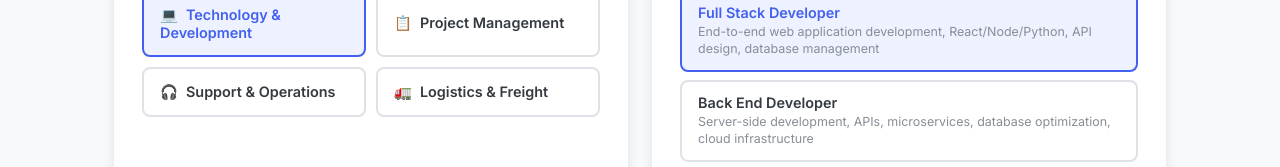
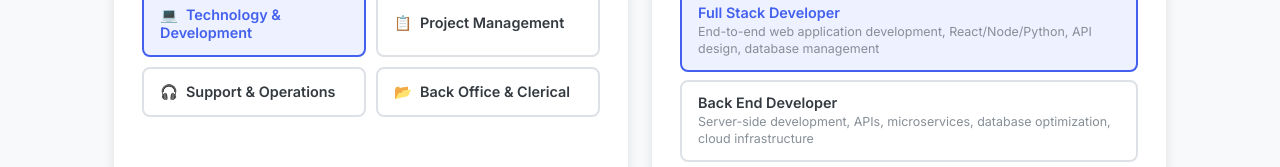
Before and after one commit to neophiliac-operator/loop-services-website, a React (Vite) app: page /roi-calculator in a window 1280 px wide. Shown: the part 455-622 px from the top of the page. Built offline with nearby package versions, Linux system fonts and the light colour scheme.

Commit message:
Replace Logistics & Freight with Back Office & Clerical
New roles: Medical Billing & Coding, Logistics Back Office, Virtual Assistant,
Data Entry, Accounts Payable/Receivable, Customer Service, Bookkeeper, HR/Admin.
All with research-backed US vs India salary data.

```diff
--- a/src/data/salaryData.js
+++ b/src/data/salaryData.js
@@ -226,102 +226,143 @@ const salaryData = {
     },
 
     // ═══════════════════════════════════════
-    // CATEGORY 4: LOGISTICS & FREIGHT (original)
+    // CATEGORY 4: BACK OFFICE & CLERICAL
     // ═══════════════════════════════════════
     {
-      id: 'logistics',
-      name: 'Logistics & Freight',
-      icon: '🚛',
+      id: 'back_office',
+      name: 'Back Office & Clerical',
+      icon: '📂',
       roles: [
         {
-          id: 'dispatcher',
-          title: 'Freight Dispatcher',
-          description: 'Coordinate shipments, manage carrier relationships, route optimization',
+          id: 'medical_billing',
+          title: 'Medical Billing & Coding',
+          description: 'ICD-10/CPT coding, claims submission, denial management, insurance verification, AR follow-up',
           us: {
-            baseSalary: 52000,    // SalaryExpert: $52,048; Glassdoor: $51,110 median
-            totalCost: 68000,
-            source: 'BLS, SalaryExpert, Glassdoor 2025'
+            baseSalary: 46000,    // BLS (medical records/health info): $48,780 median
+                                  // Glassdoor medical biller: $42-50K; AAPC salary survey: $45-52K
+            totalCost: 61000,
+            source: 'BLS, Glassdoor, AAPC 2025 Salary Survey'
           },
           india: {
-            baseSalary: 5100,     // SalaryExpert India: ₹4.2L entry; Indeed: ₹2.4L/yr
-                                  // Mid-range: ₹4.2L = $5,100
-            totalCost: 7650,
-            source: 'SalaryExpert India, Indeed India, AmbitionBox 2025-2026'
+            baseSalary: 5400,     // AmbitionBox: ₹3-7L; Glassdoor India medical billing: ₹3.5-6L
+                                  // Naukri (CPC certified, 3-5 yr): ₹4.5L avg; ≈ $5,400
+                                  // India is a major RCM outsourcing hub — deep talent pool
+            totalCost: 8100,
+            source: 'AmbitionBox, Glassdoor India, Naukri 2025'
           }
         },
         {
-          id: 'billing',
-          title: 'Billing Specialist',
-          description: 'Invoice processing, freight billing, accounts receivable, rate auditing',
+          id: 'logistics_back_office',
+          title: 'Logistics Back Office',
+          description: 'Freight documentation, BOL processing, shipment coordination, carrier communication, rate auditing',
           us: {
-            baseSalary: 48000,
-            totalCost: 63000,
-            source: 'Salary.com, SalaryExpert 2025'
+            baseSalary: 45000,    // BLS (logistics ops): $47K; Glassdoor: $42-48K
+            totalCost: 59000,
+            source: 'BLS, Glassdoor 2025'
           },
           india: {
-            baseSalary: 6100,     // Salary.com India: ₹5.86L; SalaryExpert: ₹5.08L
-            totalCost: 9150,
-            source: 'Salary.com India, SalaryExpert India, Glassdoor India 2025-2026'
+            baseSalary: 4800,     // AmbitionBox logistics ops: ₹3-6L; Indeed India: ₹3.5-5L
+                                  // ≈ ₹4L avg = $4,800
+            totalCost: 7200,
+            source: 'AmbitionBox, Indeed India 2025'
+          }
+        },
+        {
+          id: 'virtual_assistant',
+          title: 'Virtual Assistant',
+          description: 'Calendar management, email handling, travel booking, research, document prep, CRM updates',
+          us: {
+            baseSalary: 45000,    // Glassdoor: $40-52K; Indeed: $42-48K (full-time, dedicated)
+                                  // ZipRecruiter: $43K avg for executive VAs
+            totalCost: 59000,
+            source: 'Glassdoor, Indeed, ZipRecruiter 2025'
+          },
+          india: {
+            baseSalary: 3600,     // AmbitionBox: ₹2-5L; Indeed India: ₹2.5-4L
+                                  // Naukri: ₹3L avg; ≈ $3,600
+            totalCost: 5400,
+            source: 'AmbitionBox, Indeed India, Naukri 2025'
+          }
+        },
+        {
+          id: 'data_entry',
+          title: 'Data Entry Operator',
+          description: 'Document digitization, database updates, form processing, spreadsheet management, QC checks',
+          us: {
+            baseSalary: 37000,    // BLS (data entry keyers): $36,190 median; Salary.com: $37-39K
+            totalCost: 49000,
+            source: 'BLS, Salary.com 2025'
+          },
+          india: {
+            baseSalary: 3000,     // AmbitionBox: ₹1.5-3.5L; Indeed India: ₹15-20K/mo
+                                  // ≈ ₹2.5L avg = $3,000
+            totalCost: 4500,
+            source: 'AmbitionBox, Indeed India 2025'
+          }
+        },
+        {
+          id: 'accounts_payable',
+          title: 'Accounts Payable / Receivable',
+          description: 'Invoice processing, payment reconciliation, vendor management, collections, financial reporting',
+          us: {
+            baseSalary: 46000,    // BLS (bookkeeping/accounting clerks): $47,440 median
+                                  // Glassdoor AP specialist: $43-50K
+            totalCost: 61000,
+            source: 'BLS, Glassdoor, Robert Half 2025'
+          },
+          india: {
+            baseSalary: 5000,     // AmbitionBox: ₹3-7L; Glassdoor India: ₹3.5-6L
+                                  // ≈ ₹4.2L avg = $5,000
+            totalCost: 7500,
+            source: 'AmbitionBox, Glassdoor India 2025'
           }
         },
         {
           id: 'customer_service',
           title: 'Customer Service Rep',
-          description: 'Client communication, shipment tracking inquiries, issue resolution',
+          description: 'Inbound/outbound calls, email support, ticket management, complaint resolution, CRM updates',
           us: {
-            baseSalary: 40000,
+            baseSalary: 40000,    // BLS (CSR): $39,680 median; SalaryExpert: $42K
             totalCost: 53000,
             source: 'BLS, SalaryExpert 2025'
           },
           india: {
-            baseSalary: 4300,     // Salary.com India: ₹3.6L; SalaryExpert: ₹4.9L
+            baseSalary: 4300,     // Salary.com India: ₹3.6L; SalaryExpert: ₹4.9L gross
+                                  // BPO CSR (Jooble): ₹4.2L; ≈ $4,300
             totalCost: 6450,
-            source: 'Salary.com India, SalaryExpert India, AmbitionBox, Jooble 2025-2026'
+            source: 'Salary.com India, SalaryExpert India, AmbitionBox 2025'
           }
         },
         {
-          id: 'data_entry',
-          title: 'Data Entry Operator',
-          description: 'Shipment data entry, BOL processing, documentation management',
+          id: 'bookkeeper',
+          title: 'Bookkeeper',
+          description: 'General ledger, bank reconciliation, payroll processing, QuickBooks/Xero, monthly close',
           us: {
-            baseSalary: 37000,
-            totalCost: 49000,
-            source: 'BLS, Salary.com 2025'
+            baseSalary: 47000,    // BLS (bookkeeping clerks): $47,440; Glassdoor: $44-52K
+            totalCost: 62000,
+            source: 'BLS, Glassdoor, Robert Half 2025'
           },
           india: {
-            baseSalary: 3000,
-            totalCost: 4500,
-            source: 'Indeed India, AmbitionBox 2025'
+            baseSalary: 5400,     // AmbitionBox: ₹3-7L; Glassdoor India: ₹4-6L
+                                  // ≈ ₹4.5L avg = $5,400
+            totalCost: 8100,
+            source: 'AmbitionBox, Glassdoor India 2025'
           }
         },
         {
-          id: 'logistics_coordinator',
-          title: 'Logistics Coordinator',
-          description: 'Supply chain coordination, vendor management, shipment scheduling',
+          id: 'hr_admin',
+          title: 'HR / Admin Assistant',
+          description: 'Employee onboarding, benefits admin, document management, scheduling, office coordination',
           us: {
-            baseSalary: 47000,
-            totalCost: 62000,
+            baseSalary: 42000,    // BLS (HR assistants): $44,530; Glassdoor: $38-46K
+            totalCost: 55000,
             source: 'BLS, Glassdoor 2025'
           },
           india: {
-            baseSalary: 5500,
-            totalCost: 8250,
-            source: 'Glassdoor India, AmbitionBox 2025'
-          }
-        },
-        {
-          id: 'track_trace',
-          title: 'Track & Trace Specialist',
-          description: 'Real-time shipment monitoring, status updates, exception management',
-          us: {
-            baseSalary: 42000,
-            totalCost: 55000,
-            source: 'BLS, Indeed 2025'
-          },
-          india: {
-            baseSalary: 4000,
-            totalCost: 6000,
-            source: 'AmbitionBox, Glassdoor India 2025'
+            baseSalary: 3600,     // AmbitionBox: ₹2-5L; Indeed India: ₹2.5-4L
+                                  // ≈ ₹3L avg = $3,600
+            totalCost: 5400,
+            source: 'AmbitionBox, Indeed India 2025'
           }
         }
       ]
```
